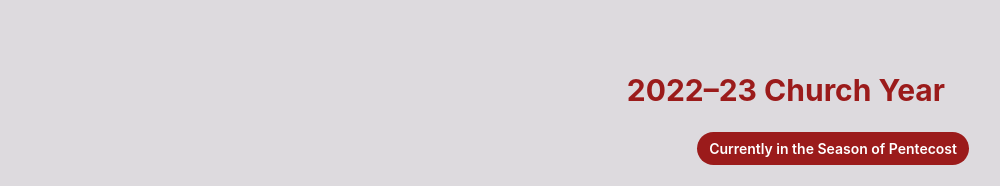
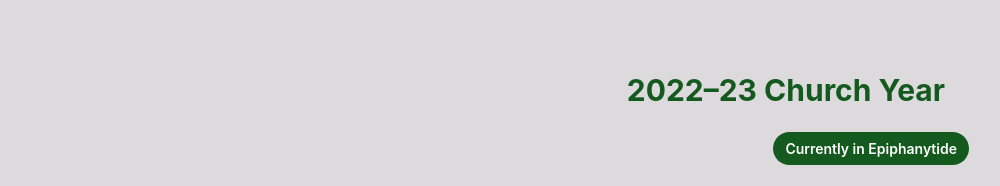
Before and after one commit to Renddslow/moed.flatland.church, a website: page index.html in a window 1280 px wide. Shown: the top 186 px of the page, without its empty margins (135-1135 px from the left). Drawn offline with Linux system fonts and the light colour scheme.

Commit message:
fix: ensured the page is pulling today's date

```diff
--- a/index.html
+++ b/index.html
@@ -200,7 +200,7 @@
                    }
                 });
 
-                const season = getSeason(new Date(2023, 4, 28));
+                const season = getSeason(new Date());
                 const color = SEASON_COLOR_MAP[season];
                 document.documentElement.style.setProperty(`--primary`, `var(--${color || 'green'})`);
                 document.querySelector('.tag').innerText = season ? SEASON_MESSAGE_MAP[season] : 'The year is over!';
```
